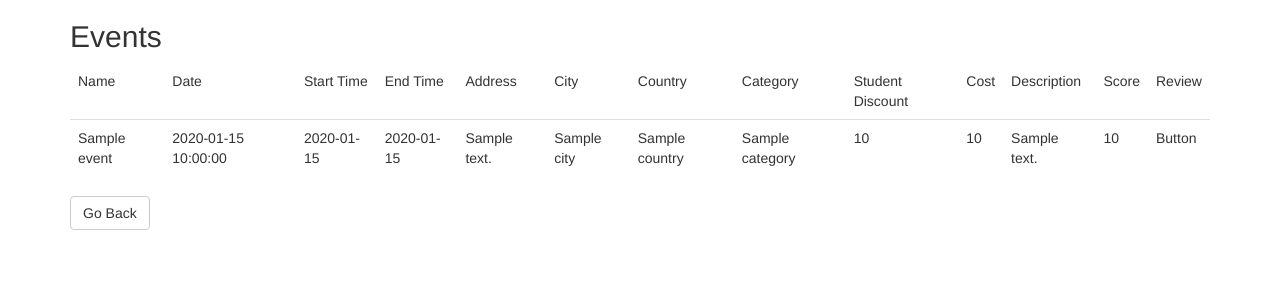
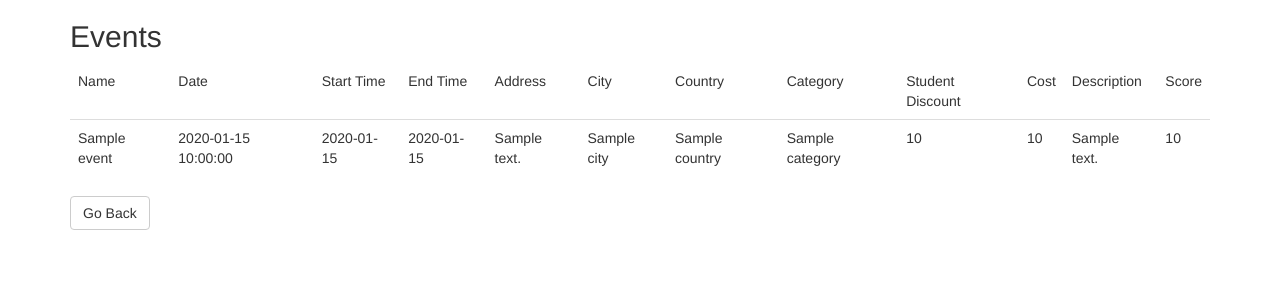
Before and after one commit to nancytao/cs4400-gttravel, a Flask app: template templates/eventresults.html in a window 1280 px wide. Shown: the top 300 px of the page. Run offline with Flask 2, Linux system fonts and the light colour scheme; the template is opened without the code that fills it: most values are stand-ins (such as "Sample title", 1, 10 or a date in 2020); some libraries are stand-ins or nearby versions.

Commit message:
updated review item gui

```diff
--- a/templates/eventresults.html
+++ b/templates/eventresults.html
@@ -23,7 +23,7 @@
               <td>Cost</td>
               <td>Description</td>
               <td>Score</td>
-              <td>Review</td>
+              <!--<td>Review</td>-->
           </tr>
         </thead>
         <tbody>
@@ -41,7 +41,7 @@
                 <td>{{ o["cost"] }}</td>
                 <td>{{ o["description"] }}</td>
                 <td>{{ o["score"] }}</td>
-                <td>Button</td>
+                <!--<td>Button</td>-->
 
           </tr>
         {% endfor %}
--- a/templates/locationresults.html
+++ b/templates/locationresults.html
@@ -19,7 +19,7 @@
               <td>Type</td>
               <td>Student Discount</td>
               <td>Score</td>
-              <td>Review</td>
+              <!--<td>Review</td>-->
           </tr>
         </thead>
         <tbody>
@@ -33,7 +33,7 @@
                 <td>{{ o["type"] }}</td>
                 <td>{{ o["std_discount"] }}</td>
                 <td>{{ o["score"] }}</td>
-                <td>Button</td>
+                <!--<td>Button</td>-->
 
           </tr>
         {% endfor %}
```
